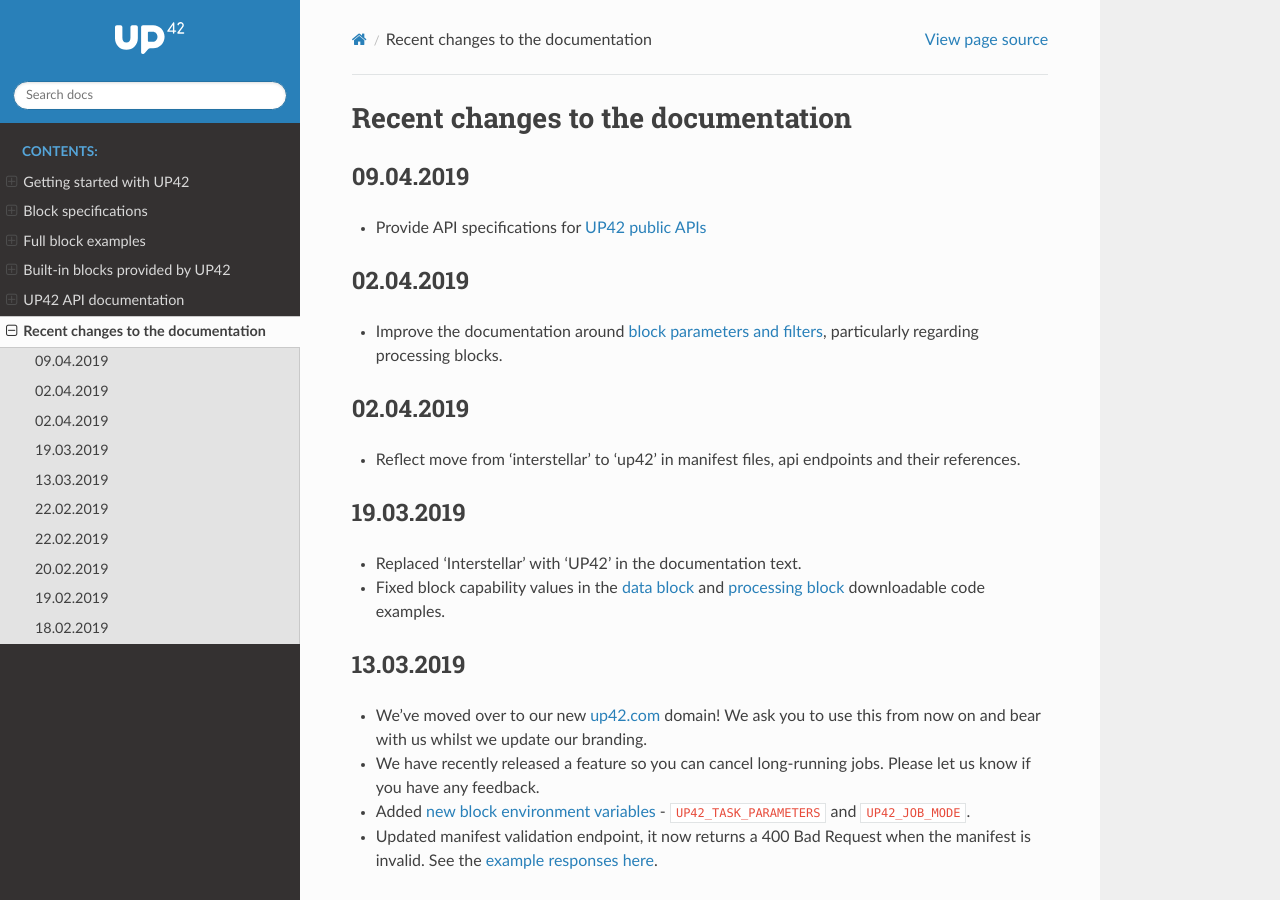
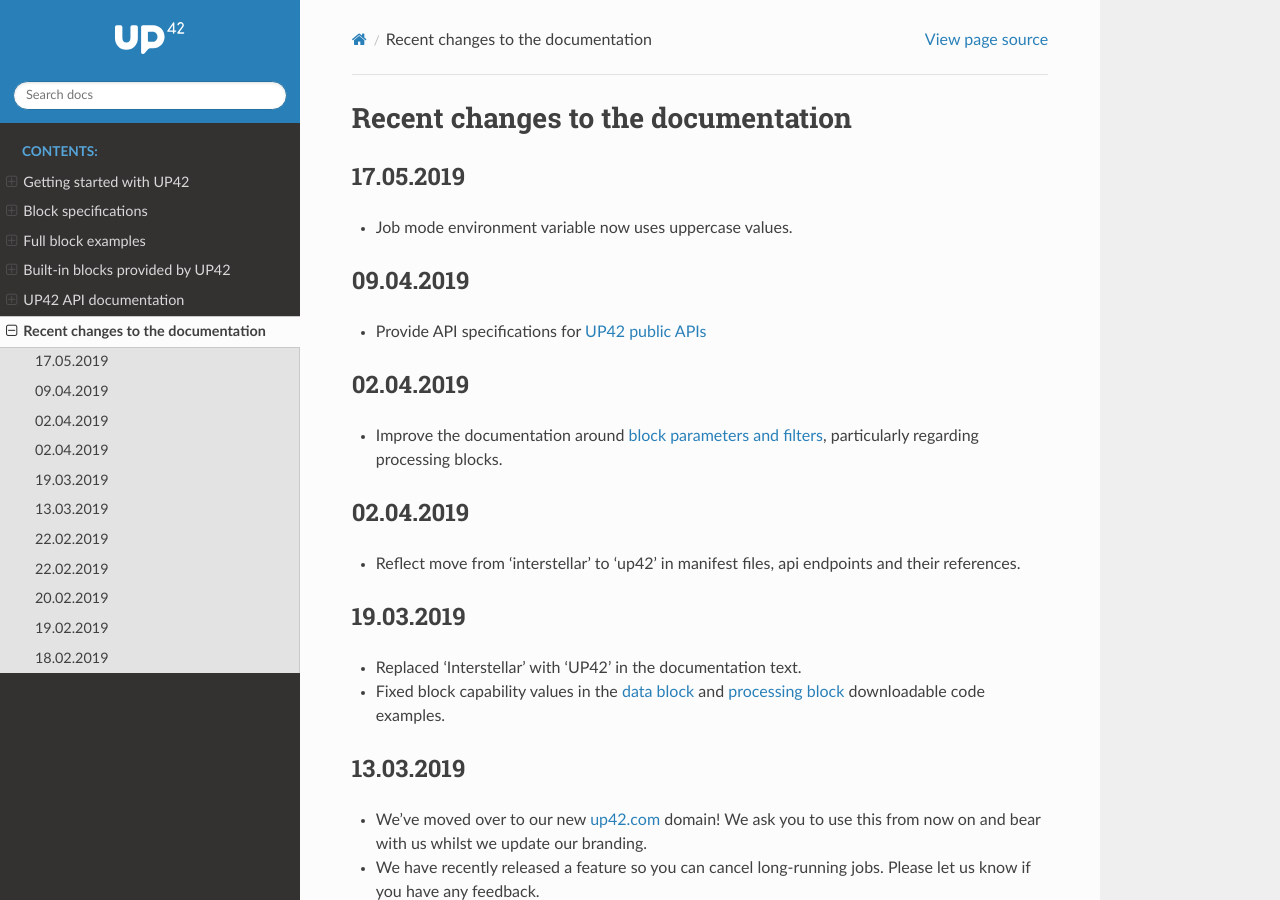
Before and after one commit to up42/docs, a Sphinx documentation site: the page built from source/recent-changes.rst, in a window 1280 px wide and 900 px high. Built offline with Sphinx 7.4.7 and the Read the Docs theme 2.0.0, drawn with Linux system fonts in a browser that asks for light colours.

Commit message:
Update recent changes page

```diff
--- a/source/recent-changes.rst
+++ b/source/recent-changes.rst
@@ -1,5 +1,10 @@
 Recent changes to the documentation
 ===================================
+
+17.05.2019
+----------
+
+* Job mode environment variable now uses uppercase values.
 
 09.04.2019
 ----------
```
